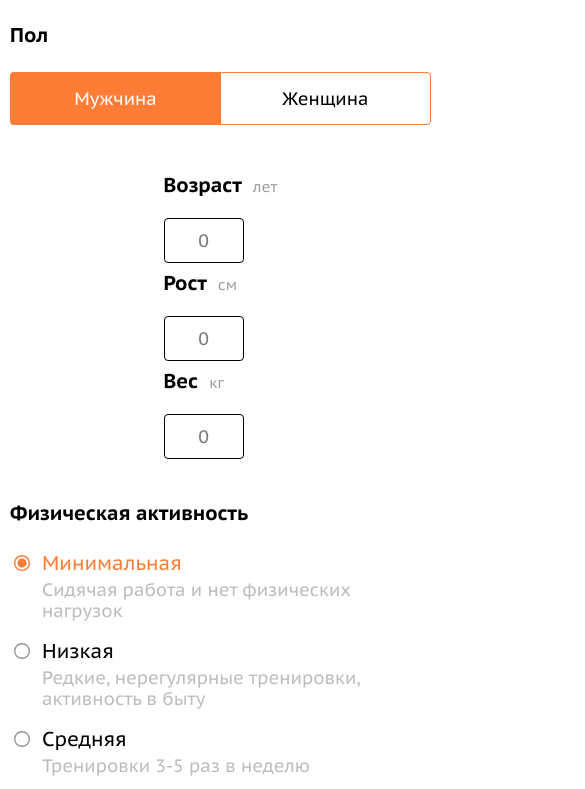
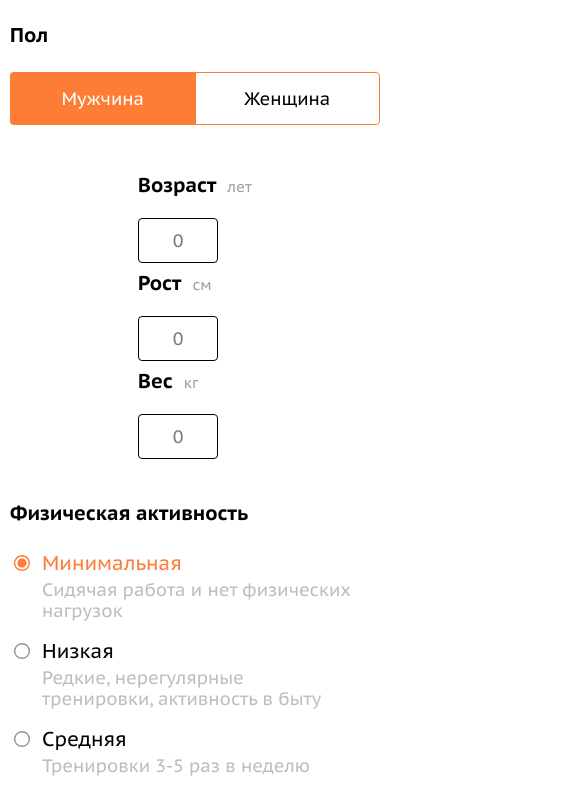
Before and after one commit to Cruzzikk/my-site, a plain HTML site: page calories/index.html in a window 390 px wide. Shown: the part 162-951 px from the top of the page, 585 px wide, since content can reach past the window. Drawn offline with Linux system fonts and the light colour scheme.

Commit message:
Update style.css

```diff
--- a/calories/css/style.css
+++ b/calories/css/style.css
@@ -648,8 +648,8 @@ input[type="number"] {
 }
 
 @media (max-width: 460px) {
-  body {
-    width: 38%;
+  html {
+    min-width: 0;
   }
   .container {
     max-width: 460px;
```
